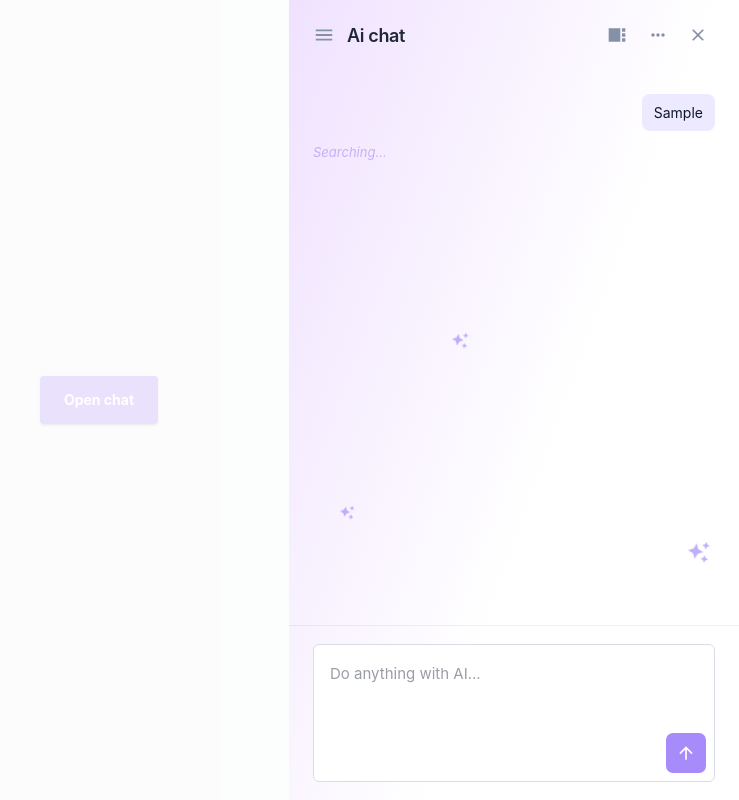
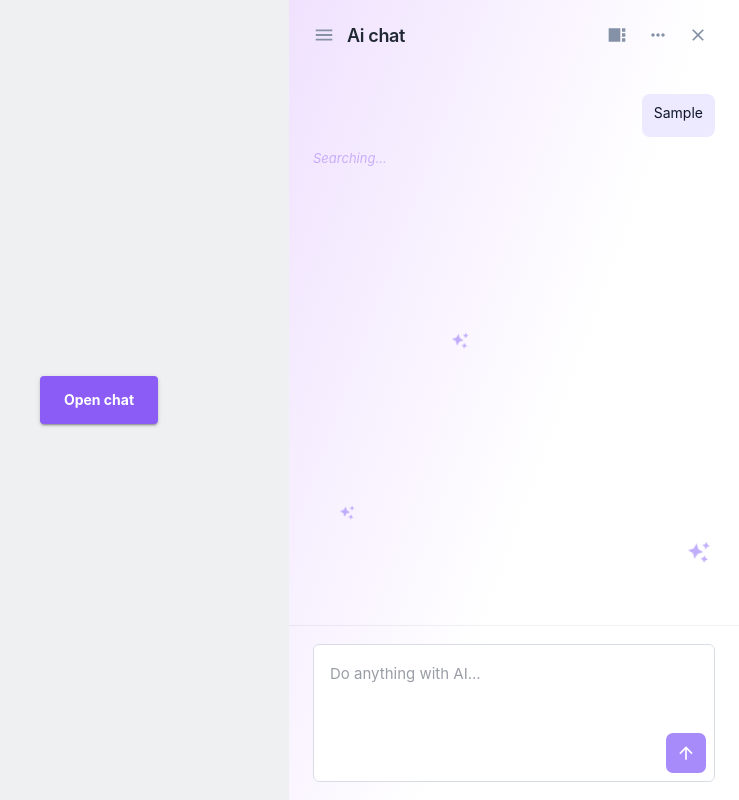
Before and after one commit to molnarb3nce/Hackathon-project, a React (Vite) app: page / in a window 1280 px wide. Both pictures are taken after typing "Sample" into the empty fields and a click on the button 1227 px from the left and 753 px from the top of the page. Shown: the whole page, without its empty margins (541-1280 px from the left). Built offline with nearby package versions, Linux system fonts and the light colour scheme.

Commit message:
Make background transparent, and modify text display to render markdown

```diff
--- a/ChatBubble.tsx
+++ b/ChatBubble.tsx
@@ -1,4 +1,5 @@
 import React, { FormEvent, useEffect, useRef, useState } from "react";
+import ReactMarkdown from "react-markdown";
 import {
   Box,
   Button,
@@ -306,7 +307,8 @@ export const ChatBubble: React.FC<ChatBubbleProps> = ({
         },
         backdrop: {
           sx: {
-            backgroundColor: "rgba(255, 255, 255, 0.82)",
+            backgroundColor: "transparent",
+            backdropFilter: "none",
           },
         },
       }}
@@ -553,7 +555,19 @@ export const ChatBubble: React.FC<ChatBubbleProps> = ({
                       lineHeight: 1.5,
                     }}
                   >
-                    {message.text}
+                    <ReactMarkdown
+                      components={{
+                        h2: ({ children }) => (
+                          <Typography component="h2" sx={{ fontSize: 16, fontWeight: 700, mb: 0.75 }}>
+                            {children}
+                          </Typography>
+                        ),
+                        p: ({ children }) => <Box component="p" sx={{ m: 0, mb: 0.75 }}>{children}</Box>,
+                        ul: ({ children }) => <Box component="ul" sx={{ m: 0, pl: 2.5 }}>{children}</Box>,
+                      }}
+                    >
+                      {message.text}
+                    </ReactMarkdown>
                   </Box>
                 </Box>
               ))}
--- a/package.json
+++ b/package.json
@@ -18,7 +18,8 @@
     "@mui/icons-material": "^9.4.0",
     "@mui/material": "^9.4.0",
     "react": "^19.2.8",
-    "react-dom": "^19.2.8"
+    "react-dom": "^19.2.8",
+    "react-markdown": "^10.1.0"
   },
   "devDependencies": {
     "@types/react": "^19.2.18",
```
Also changed, not shown: 1 other file (tests, documents, lock files or other folders).
